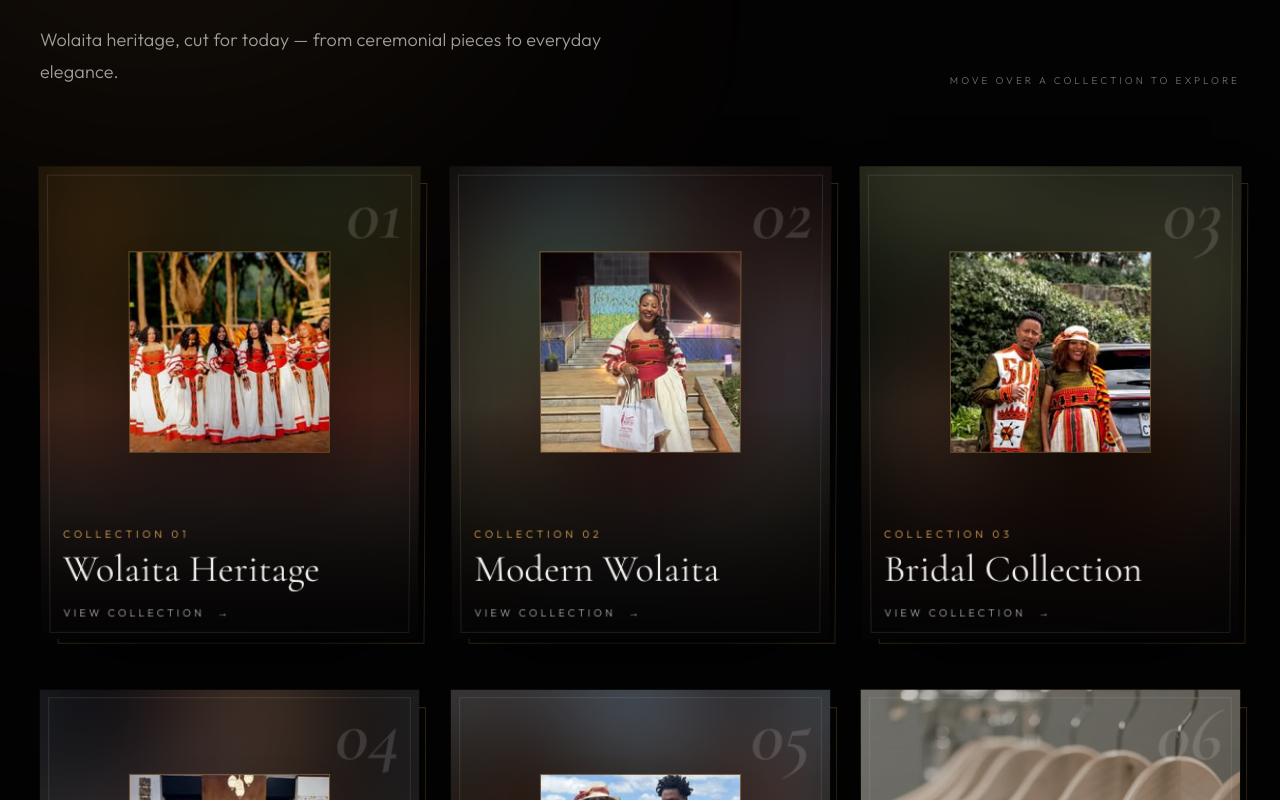
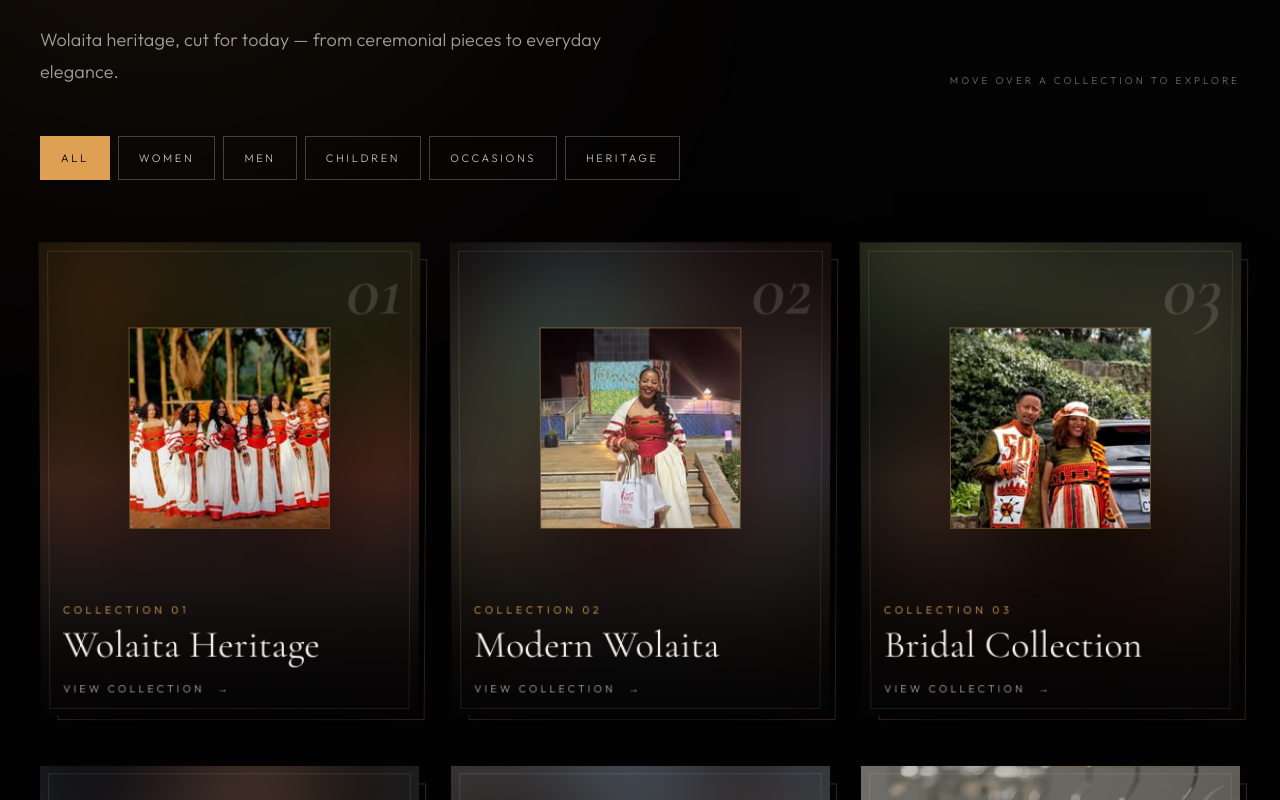
Before and after one commit to Ashenafi-Bancha/woynu-malala, a React (Vite) app: page /collections in a window 1280 px wide. Shown: the part 400-1200 px from the top of the page. Built offline with nearby package versions, Linux system fonts and the light colour scheme.

Commit message:
Story parallax banner, collections category filter, desktop smooth scrolling

```diff
--- a/src/components/Hero.tsx
+++ b/src/components/Hero.tsx
@@ -5,6 +5,7 @@ import { imageFor } from '../content/images'
 import { brand } from '../content/site'
 import { useI18n } from '../i18n'
 import { canRender3D, remember3DFallback, whenIdle } from '../lib/device'
+import { loadGsap } from '../lib/gsap'
 import { BrandName } from './BrandName'
 import { ButtonLink } from './Button'
 import { ClothFallback } from './hero/ClothFallback'
@@ -88,9 +89,8 @@ export function Hero() {
     let cancelled = false
     // GSAP only drives scroll effects, so it is fetched on the visitor's first scroll.
     const load = async () => {
-      const [{ default: gsap }, { ScrollTrigger }] = await Promise.all([import('gsap'), import('gsap/ScrollTrigger')])
+      const { gsap, ScrollTrigger } = await loadGsap()
       if (cancelled || !section.current) return
-      gsap.registerPlugin(ScrollTrigger)
       const ctx = gsap.context(() => {
         const range = { trigger: section.current, start: 'top top', end: 'bottom top' }
         ScrollTrigger.create({ ...range, onUpdate: (self) => (scroll.current = self.progress) })
--- a/src/components/Navbar.tsx
+++ b/src/components/Navbar.tsx
@@ -90,6 +90,7 @@ export function Navbar() {
       {open ? (
         <div
           id="mobile-menu"
+          data-lenis-prevent
           className="fixed inset-0 z-40 flex flex-col overflow-y-auto bg-ink px-6 pb-12 pt-24 xl:hidden"
         >
           <nav className="flex flex-col" aria-label="Mobile">
--- /dev/null
+++ b/src/components/ParallaxImage.tsx
@@ -0,0 +1,68 @@
+import { useEffect, useRef } from 'react'
+import type { MediaAsset } from '../content/types'
+import { loadGsap } from '../lib/gsap'
+import { prefersReducedMotion } from '../lib/device'
+
+type ParallaxImageProps = {
+  media: MediaAsset
+  className?: string
+  /** How far the image drifts, as a percentage of its own height */
+  strength?: number
+}
+
+/**
+ * A wide image that drifts slowly as the page scrolls. The image is taller than its
+ * frame, so the drift never exposes an edge. Static for reduced-motion users.
+ */
+export function ParallaxImage({ media, className = 'h-[46vh] md:h-[62vh]', strength = 12 }: ParallaxImageProps) {
+  const frame = useRef<HTMLDivElement>(null)
+  const image = useRef<HTMLImageElement>(null)
+
+  useEffect(() => {
+    const el = frame.current
+    if (!el || prefersReducedMotion()) return
+    let revert = () => {}
+    let cancelled = false
+    // GSAP is fetched only when the image is about to scroll into view.
+    const io = new IntersectionObserver(
+      async ([entry]) => {
+        if (!entry.isIntersecting) return
+        io.disconnect()
+        const { gsap } = await loadGsap()
+        if (cancelled || !image.current) return
+        const tween = gsap.fromTo(
+          image.current,
+          { yPercent: -strength },
+          { yPercent: strength, ease: 'none', scrollTrigger: { trigger: el, start: 'top bottom', end: 'bottom top', scrub: true } },
+        )
+        revert = () => {
+          tween.scrollTrigger?.kill()
+          tween.kill()
+        }
+      },
+      { rootMargin: '300px 0px' },
+    )
+    io.observe(el)
+    return () => {
+      cancelled = true
+      io.disconnect()
+      revert()
+    }
+  }, [strength])
+
+  return (
+    <div ref={frame} className={`relative overflow-hidden bg-ink-soft ${className}`}>
+      <img
+        ref={image}
+        src={media.src}
+        alt={media.alt}
+        loading="lazy"
+        decoding="async"
+        className={`absolute inset-x-0 -top-[15%] h-[130%] w-full object-cover will-change-transform ${
+          media.placeholder ? 'opacity-70 saturate-50' : ''
+        }`}
+      />
+      <div aria-hidden="true" className="absolute inset-0 bg-linear-to-b from-ink via-transparent to-ink" />
+    </div>
+  )
+}
--- a/src/content/media.ts
+++ b/src/content/media.ts
@@ -114,6 +114,7 @@ export const pageImages = {
   homeStatement: slot('home/statement', shots.dusk, 'Wolaita landscape'),
   homeCustom: slot('home/custom', shots.scissors, 'Custom design at Woynu Malala'),
   storyHeader: slot('story/header', fbPhotos.studioFour, 'The Woynu Malala studio'),
+  storyBanner: slot('story/banner', shots.landscape, 'Wolaita landscape'),
   cultureHeader: slot('culture/header', fbPhotos.groupTrees, 'Wolaita cultural clothing'),
   craftHeader: slot('craftsmanship/header', fbPhotos.studioTwo, 'Woynu Malala craftsmanship'),
   customPage: slot('custom/custom', shots.hands, 'Custom design at Woynu Malala'),
--- a/src/content/site.ts
+++ b/src/content/site.ts
@@ -248,6 +248,21 @@ export const collections: Collection[] = [
     ],
   },
 ]
+
+/** Category filter on the Collections page. A collection can sit in more than one category. */
+export const collectionFilters = ['All', 'Women', 'Men', 'Children', 'Occasions', 'Heritage'] as const
+export type CollectionFilter = (typeof collectionFilters)[number]
+
+export const collectionCategories: Record<string, CollectionFilter[]> = {
+  'wolaita-heritage': ['Heritage'],
+  'modern-wolaita': ['Heritage'],
+  bridal: ['Women', 'Occasions'],
+  women: ['Women'],
+  men: ['Men'],
+  children: ['Children'],
+  'special-occasions': ['Occasions'],
+  custom: ['Occasions'],
+}
 
 export const looks: Look[] = [
   {
--- a/src/index.css
+++ b/src/index.css
@@ -219,3 +219,8 @@ html[lang='am'] .leading-\[0\.95\] {
   .loom-thread { animation: none; transform: scaleY(0.7); }
   .loom-shuttle { animation: none; bottom: 50%; }
 }
+
+/* Lenis drives scrolling itself, so the browser's own smooth-scroll must be off while it runs */
+html.lenis-active {
+  scroll-behavior: auto;
+}
--- /dev/null
+++ b/src/lib/gsap.ts
@@ -0,0 +1,16 @@
+type Gsap = typeof import('gsap').default
+type ScrollTriggerType = typeof import('gsap/ScrollTrigger').ScrollTrigger
+
+let loading: Promise<{ gsap: Gsap; ScrollTrigger: ScrollTriggerType }> | null = null
+
+/**
+ * Loads GSAP + ScrollTrigger once, on demand. Scroll effects are never needed for the
+ * first paint, so components call this when they scroll into view or on first scroll.
+ */
+export function loadGsap() {
+  loading ??= Promise.all([import('gsap'), import('gsap/ScrollTrigger')]).then(([g, s]) => {
+    g.default.registerPlugin(s.ScrollTrigger)
+    return { gsap: g.default, ScrollTrigger: s.ScrollTrigger }
+  })
+  return loading
+}
--- a/src/pages/CollectionsPage.tsx
+++ b/src/pages/CollectionsPage.tsx
@@ -1,4 +1,5 @@
-import { collections } from '../content/site'
+import { useState } from 'react'
+import { collectionCategories, collectionFilters, collections, type CollectionFilter } from '../content/site'
 import { useI18n } from '../i18n'
 import { CollectionGrid } from '../components/CollectionCard'
 import { Reveal } from '../components/Reveal'
@@ -6,8 +7,12 @@ import { SplitTitle, headingClass } from '../components/SplitTitle'
 import { Seo } from '../components/Seo'
 
 export function CollectionsPage() {
-  const { t } = useI18n()
-  const published = collections.filter((c) => c.published)
+  const { t, c } = useI18n()
+  const [filter, setFilter] = useState<CollectionFilter>('All')
+  const published = collections.filter((col) => col.published)
+  const shown =
+    filter === 'All' ? published : published.filter((col) => collectionCategories[col.slug]?.includes(filter))
+
   return (
     <div className="relative overflow-hidden pt-24">
       <Seo title="Collections" path="/collections" description="Explore Wolaita heritage and contemporary collections by Woynu Malala Cultural Cloth Design and Decor." />
@@ -15,7 +20,7 @@ export function CollectionsPage() {
         aria-hidden="true"
         className="pointer-events-none absolute -left-40 top-20 hidden h-[50vh] w-[50vw] rounded-full bg-gold/10 blur-[140px] md:block"
       />
-      <Reveal className="relative px-5 pb-16 pt-16 md:px-10 md:pb-20">
+      <Reveal className="relative px-5 pb-10 pt-16 md:px-10 md:pb-12">
         <p className="text-[11px] uppercase tracking-[0.4em] text-gold">
           {t('collections.kicker')} · {String(published.length).padStart(2, '0')} {t('collections.count')}
         </p>
@@ -23,15 +28,43 @@ export function CollectionsPage() {
           <SplitTitle text={t('home.collectionsTitle')} />
         </h1>
         <div className="mt-8 flex flex-col gap-6 md:flex-row md:items-end md:justify-between">
-          <p className="max-w-xl text-base leading-8 text-ivory/65 md:text-lg">
-            {t('collections.intro')}
-          </p>
-          <p className="hidden text-[10px] uppercase tracking-[0.3em] text-ivory/45 md:block">
-            {t('collections.hint')}
-          </p>
+          <p className="max-w-xl text-base leading-8 text-ivory/65 md:text-lg">{t('collections.intro')}</p>
+          <p className="hidden text-[10px] uppercase tracking-[0.3em] text-ivory/45 md:block">{t('collections.hint')}</p>
         </div>
       </Reveal>
-      <CollectionGrid collections={published} />
+
+      {/* Category filter: a swipeable row on phones */}
+      <div
+        role="group"
+        aria-label={t('collections.filter')}
+        className="relative -mx-0 mb-10 flex gap-2 overflow-x-auto px-5 pb-2 [scrollbar-width:none] md:mb-14 md:flex-wrap md:px-10"
+      >
+        {collectionFilters.map((f) => {
+          const active = f === filter
+          return (
+            <button
+              key={f}
+              type="button"
+              aria-pressed={active}
+              onClick={() => setFilter(f)}
+              className={`min-h-11 shrink-0 border px-5 text-[11px] uppercase tracking-[0.24em] transition ${
+                active ? 'border-gold bg-gold text-ink' : 'border-ivory/25 text-ivory/80 hover:border-gold hover:text-gold'
+              }`}
+            >
+              {c(f)}
+            </button>
+          )
+        })}
+      </div>
+
+      <div aria-live="polite">
+        {shown.length ? (
+          // The key restarts the reveal animation for the newly filtered set
+          <CollectionGrid key={filter} collections={shown} />
+        ) : (
+          <p className="px-5 pb-24 text-ivory/60 md:px-10">{t('collections.empty')}</p>
+        )}
+      </div>
     </div>
   )
 }
--- a/src/pages/StoryPage.tsx
+++ b/src/pages/StoryPage.tsx
@@ -1,6 +1,7 @@
 import { pageImages } from '../content/media'
 import { story } from '../content/site'
 import { PageHeader } from '../components/PageHeader'
+import { ParallaxImage } from '../components/ParallaxImage'
 import { Reveal } from '../components/Reveal'
 import { Seo } from '../components/Seo'
 import { Tilt3D, depth } from '../components/Tilt3D'
@@ -22,6 +23,8 @@ export function StoryPage() {
         </p>
       </PageHeader>
 
+      <ParallaxImage media={pageImages.storyBanner} className="mb-20 h-[42vh] md:mb-28 md:h-[62vh]" />
+
       <div className="mx-auto grid max-w-6xl gap-6 px-5 pb-24 sm:grid-cols-2 md:gap-8 md:px-10 lg:grid-cols-3">
         {story.blocks.map((block, i) => (
           <Reveal key={block.title} tilt delay={(i % 3) * 100}>
```
Also changed, not shown: src/components/Layout.tsx (+26 -1 lines), src/i18n/strings.ts (+9 -0 lines), src/assets/images/README.md.
